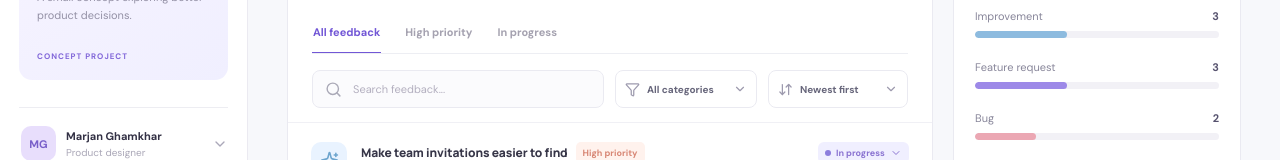
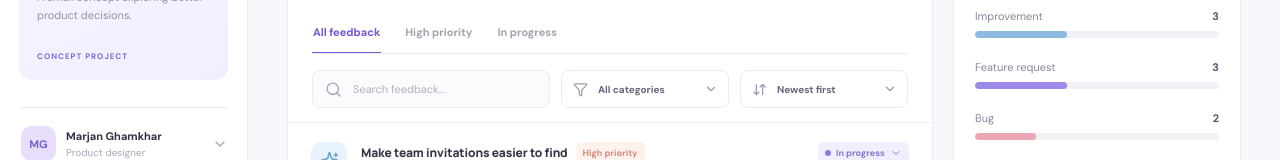
Before and after one commit to marjanghamkhar/signal-feedback-prioritizer, a React (Vite) app: page / in a window 1280 px wide. Shown: the part 619-779 px from the top of the page. Built offline with nearby package versions, Linux system fonts and the light colour scheme.

Commit message:
Make category and sort dropdowns clickable across whole control

```diff
--- a/src/styles.css
+++ b/src/styles.css
@@ -75,8 +75,12 @@ h2 { font-size: 17px; letter-spacing: -.45px; font-weight: 800; margin: 0; }
 .search-wrap { flex: 1; min-width: 0; display: flex; align-items: center; gap: 9px; background: #fbfbfd; border: 1px solid #eaeaf1; border-radius: 8px; color: #aaa9b7; padding: 0 12px; height: 38px; }
 .search-wrap input { border: none; outline: none; min-width: 0; flex: 1; background: transparent; color: #383748; font-size: 11px; }
 .search-wrap input::placeholder { color: #b3afbf; }
-.category-wrap, .sort-wrap { height: 38px; display: flex; align-items: center; gap: 7px; border: 1px solid #eaeaf1; padding: 0 9px; border-radius: 8px; color: #9d9aae; white-space: nowrap; }
-.category-wrap select, .sort-wrap select { border: none; background: transparent; color: #67667b; font-size: 10px; font-weight: 700; appearance: none; max-width: 116px; outline: none; cursor: pointer; }
+/* Let the real native select occupy the entire control so icons and whitespace are clickable. */
+.category-wrap, .sort-wrap { position: relative; flex: 0 0 auto; min-width: 168px; height: 38px; display: flex; align-items: center; border: 1px solid #eaeaf1; border-radius: 8px; color: #9d9aae; white-space: nowrap; cursor: pointer; }
+.category-wrap:focus-within, .sort-wrap:focus-within { border-color: #9c82ed; box-shadow: 0 0 0 2px #9c82ed20; }
+.category-wrap select, .sort-wrap select { position: absolute; inset: 0; z-index: 1; display: block; width: 100%; height: 100%; margin: 0; padding: 0 30px 0 36px; border: none; border-radius: 8px; background: transparent; color: #67667b; font-size: 10px; font-weight: 700; appearance: none; outline: none; cursor: pointer; }
+.category-wrap > svg:first-child, .sort-wrap > svg:first-child { position: absolute; left: 11px; pointer-events: none; }
+.category-wrap > svg:last-child, .sort-wrap > svg:last-child { position: absolute; right: 10px; pointer-events: none; }
 .feedback-list { min-height: 200px; }
 .feedback-item { padding: 19px 23px; border-top: 1px solid #f0f0f5; display: grid; grid-template-columns: 37px minmax(0,1fr) auto; align-items: start; gap: 13px; }
 .feedback-item.just-added { background: #faf8ff; box-shadow: inset 3px 0 #9c82ed; }
@@ -157,4 +161,4 @@ h2 { font-size: 17px; letter-spacing: -.45px; font-weight: 800; margin: 0; }
 @media (max-width: 1220px) { .sidebar { width: 218px; padding-left: 15px; padding-right: 15px; }.page { padding-left: 27px; padding-right: 27px; }.topbar { padding: 0 27px; }.content-grid { grid-template-columns: minmax(0,1fr) 260px; gap: 15px; }.metrics-grid { gap: 10px; }.metric-card { padding: 17px 14px; }.feedback-item { grid-template-columns: 32px minmax(0,1fr); }.feedback-actions { grid-column: 2; flex-direction: row; align-items: center; margin-top: 1px; }.feedback-category-icon { width: 32px; height: 32px; } }
 @media (max-width: 930px) { .sidebar { width: 77px; padding-left: 12px; padding-right: 12px; }.brand { margin-left: 6px; margin-right: 0; justify-content: center; }.brand-word,.workspace-label,.nav-item span,.sidebar-note,.sidebar-profile>span:nth-child(2),.sidebar-profile>svg { display: none; }.primary-nav { align-items: center; }.nav-item { justify-content: center; width: 48px; }.sidebar-profile { justify-content: center; }.content-grid { grid-template-columns: minmax(0,1fr) 255px; }.page { padding-left: 22px; padding-right: 22px; }.topbar { padding: 0 22px; } }
 @media (max-width: 750px) { .sidebar { width: 245px; position: fixed; top: 0; left: 0; transform: translateX(-100%); transition: transform 200ms; padding-left: 18px; padding-right: 18px; }.sidebar.sidebar-open { transform: translateX(0); }.sidebar-open .brand-word,.sidebar-open .workspace-label,.sidebar-open .nav-item span,.sidebar-open .sidebar-note,.sidebar-open .sidebar-profile>span:nth-child(2),.sidebar-open .sidebar-profile>svg { display: initial; }.sidebar-open .primary-nav { align-items: stretch; }.sidebar-open .nav-item { width: auto; justify-content: flex-start; }.sidebar-open .brand { justify-content: flex-start; }.sidebar-open .sidebar-note { display: block; }.sidebar-open .sidebar-profile { justify-content: flex-start; }.sidebar-backdrop { display: block; position: fixed; inset: 0; background: #17162688; border: 0; z-index: 19; }.mobile-menu { display: inline-flex; margin-left: -5px; }.topbar { height: 62px; }.page { padding-top: 29px; }.metrics-grid { grid-template-columns: repeat(2, minmax(0,1fr)); }.content-grid { grid-template-columns: 1fr; }.right-rail { display: grid; grid-template-columns: 1fr 1fr; align-items: start; }.tip-box { grid-column: 1 / -1; }.insight-columns { grid-template-columns: 1fr; } }
-@media (max-width: 500px) { .topbar-right .demo-indicator { display: none; }.page { padding: 23px 15px 15px; }.topbar { padding: 0 15px; }.page-intro { margin-bottom: 24px; }.page-intro h1,.insights-page h1 { letter-spacing: -1.3px; }.page-intro p { font-size: 12px; }.desktop-cta { display: none; }.mobile-cta { display: inline-flex; padding: 7px 9px; font-size: 10px; min-height: 34px; }.section-heading { padding: 18px 15px 14px; }.section-heading p { font-size: 10px; }.metrics-grid { gap: 9px; }.metric-card { padding: 15px; }.metric-value { font-size: 26px; }.metric-hint { font-size: 9px; }.inbox-toolbar { padding: 0 15px 13px; }.segmented { gap: 16px; }.segmented button { font-size: 10px; }.tools-row { flex-direction: column; }.category-wrap, .sort-wrap { width: 100%; }.category-wrap select, .sort-wrap select { flex: 1; max-width: none; }.feedback-item { padding: 17px 15px; gap: 9px; }.feedback-heading h3 { font-size: 11px; }.feedback-body p { font-size: 10px; }.feedback-meta { font-size: 9px; }.feedback-actions { gap: 9px; }.panel-footer { padding: 15px; }.right-rail { grid-template-columns: 1fr; }.tip-box { grid-column: auto; }.site-footer { flex-direction: column; align-items: flex-start; }.insight-cards { grid-template-columns: 1fr; }.insight-bottom { flex-direction: column; align-items: flex-start; }.form-grid { grid-template-columns: 1fr; }.modal { padding: 20px; } }
+@media (max-width: 500px) { .topbar-right .demo-indicator { display: none; }.page { padding: 23px 15px 15px; }.topbar { padding: 0 15px; }.page-intro { margin-bottom: 24px; }.page-intro h1,.insights-page h1 { letter-spacing: -1.3px; }.page-intro p { font-size: 12px; }.desktop-cta { display: none; }.mobile-cta { display: inline-flex; padding: 7px 9px; font-size: 10px; min-height: 34px; }.section-heading { padding: 18px 15px 14px; }.section-heading p { font-size: 10px; }.metrics-grid { gap: 9px; }.metric-card { padding: 15px; }.metric-value { font-size: 26px; }.metric-hint { font-size: 9px; }.inbox-toolbar { padding: 0 15px 13px; }.segmented { gap: 16px; }.segmented button { font-size: 10px; }.tools-row { flex-direction: column; }.category-wrap, .sort-wrap { width: 100%; }.category-wrap select, .sort-wrap select { width: 100%; }.feedback-item { padding: 17px 15px; gap: 9px; }.feedback-heading h3 { font-size: 11px; }.feedback-body p { font-size: 10px; }.feedback-meta { font-size: 9px; }.feedback-actions { gap: 9px; }.panel-footer { padding: 15px; }.right-rail { grid-template-columns: 1fr; }.tip-box { grid-column: auto; }.site-footer { flex-direction: column; align-items: flex-start; }.insight-cards { grid-template-columns: 1fr; }.insight-bottom { flex-direction: column; align-items: flex-start; }.form-grid { grid-template-columns: 1fr; }.modal { padding: 20px; } }
```
